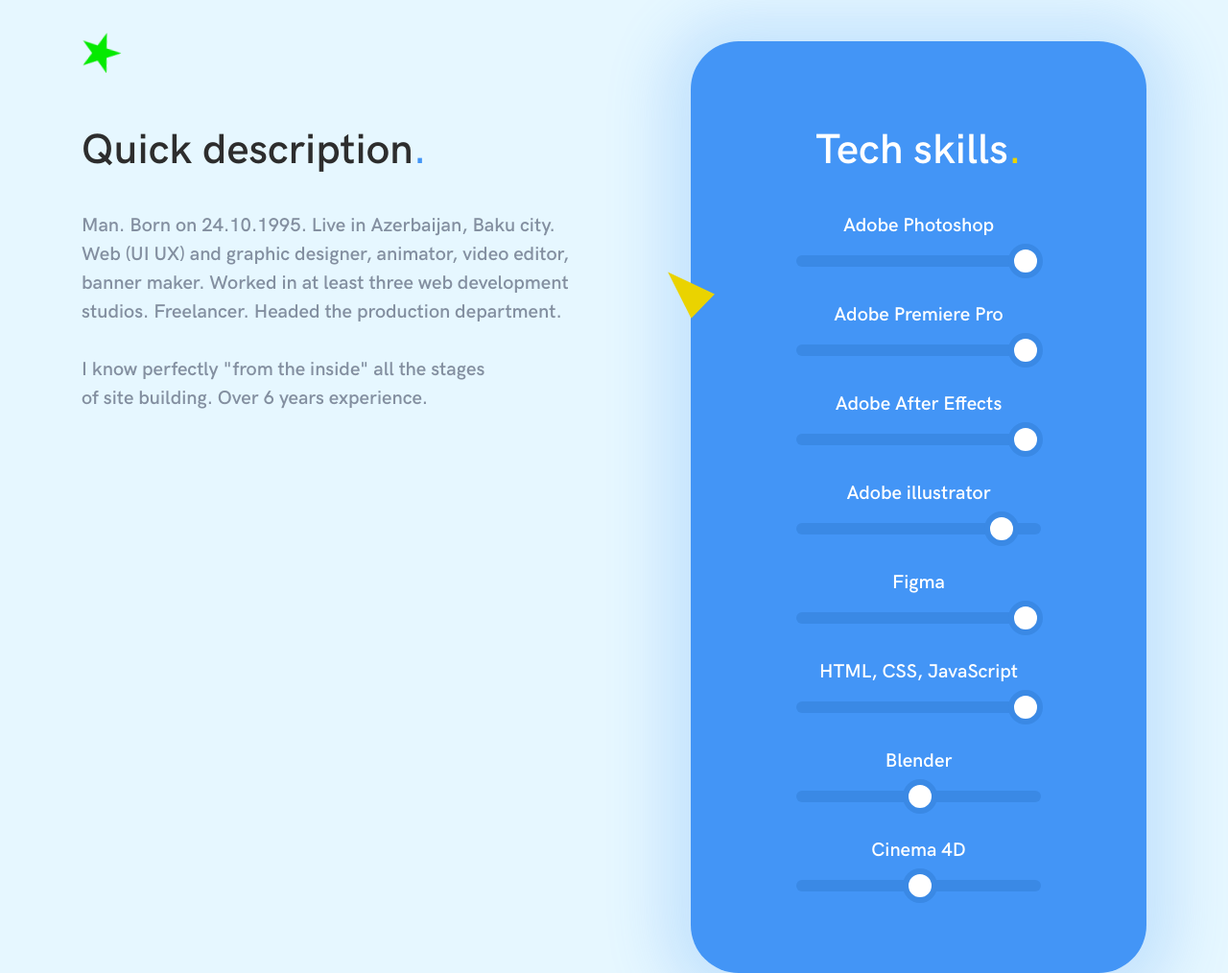
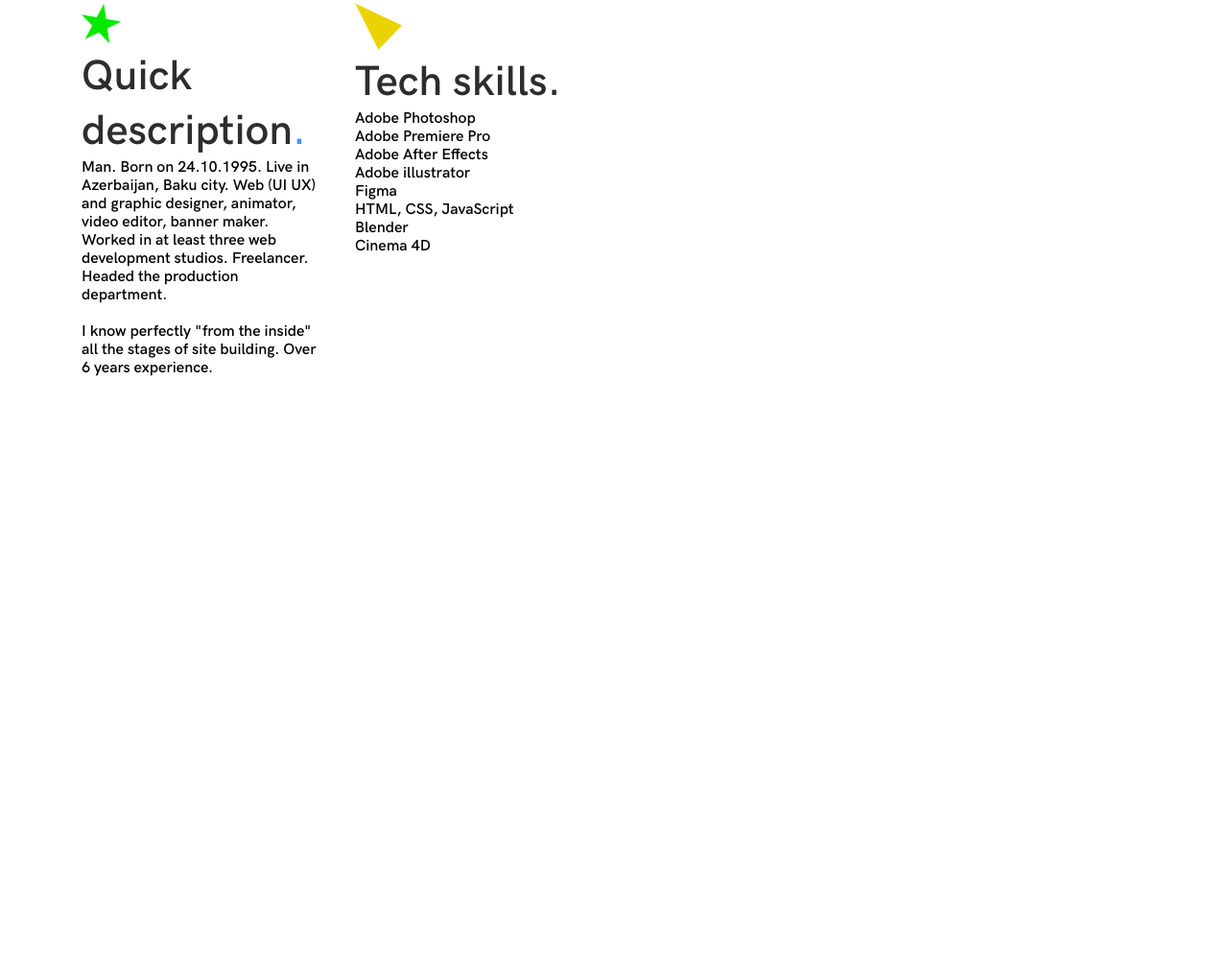
Before and after one commit to golubevstudio/golubevstudio.github.io, a plain HTML site: page cv/index.html in a window 1280 px wide. Shown: the part 957-1971 px from the top of the page at 96% size. Drawn offline with Linux system fonts and the light colour scheme.

Commit message:
Update style.css

```diff
--- a/cv/css/style.css
+++ b/cv/css/style.css
@@ -5,8 +5,10 @@
 
 
 body {
-  background-color: #E6F7FF;
+  background-color: #fff;
+  font-family: "HK Grotesk";
 }
+
 
 
 .section1 {
@@ -16,10 +18,11 @@ body {
   display: flex;
   flex-direction: column;
   overflow: hidden;
+
 }
 
 
-.container {
+.container1 {
   position: relative;
   margin-left: auto;
   margin-right: auto;
@@ -81,11 +84,10 @@ body {
 
 
 h1 {
-  font-family: "HK Grotesk";
   font-size: 44px;
   line-height: 57px;
   font-style: normal;
-  font-weight: 400;
+  font-weight: 600;
   color: #2D2D2D;
 }
 
@@ -183,94 +185,6 @@ h1 {
 }
 
 
-.section2 {
-  width: 100%;
-  height: auto;
-  /* overflow: hidden; */
-
-}
-
-
-.container2 {
-  position: relative;
-  display: flex;
-  margin-top: 150px;
-  margin-left: auto;
-  margin-right: auto;
-  width: 1110px;
-  height: auto;
-  padding-left: 15px;
-  padding-right: 15px;
-  display: flex;
-
-}
-
-
-.left {
-  position: relative;
-  width: 635px;
-  margin-top: 85px;
-  font-family: "HK Grotesk";
-  font-size: 20px;
-  line-height: 30px;
-  font-style: normal;
-  font-weight: 400;
-  color: #838FA0;
-  text-align: left;
-}
-
-.left-in1 {
-  position: relative;
-  display: flex;
-  flex-direction: column;
-  width: inherit;
-}
-
-.left p {
-  margin-top: 35px;
-  width: 510px;
-}
-
-
-.star {
-  position: absolute;
-  margin: -15% auto auto auto;
-  text-align: center;
-
-  animation: 1.5s alternate infinite rotate2;
-}
-
-
-.svg-tech {
-  position: absolute;
-  margin: 240px auto auto -24px;
-  text-align: center;
-
-  animation: 1s alternate infinite rotate;
-}
-
-
-.span3 {
-  display: block;
-}
-
-
-.right {
-  position: relative;
-  width: 475px;
-  height: auto;
-  padding-bottom: 85px;
-  border-radius: 50px 50px 50px 50px;
-  background-color: #4395F6;
-  box-shadow: 0px 5px 60px 30px rgba(67, 149, 246, 0.2);
-  font-family: "HK Grotesk";
-  font-size: 20px;
-  line-height: 30px;
-  font-style: normal;
-  font-weight: 200;
-  color: #838FA0;
-  text-align: left;
-}
 
 /* <!-- Show after scroll --> */
 .element-animation {
@@ -288,181 +202,130 @@ h1 {
 /* <!-- Show after scroll --> */
 
 
-.right h1 {
-  margin-top: 85px;
-  color: white;
-  text-align: center;
-}
 
-
-.techs {
-  position: relative;
-  margin-top: 35px;
-  margin-left: auto;
-  margin-right: auto;
-  font-family: "HK Grotesk";
-  font-size: 20px;
-  line-height: 30px;
-  font-style: normal;
-  font-weight: 200;
-  color: white;
-  justify-content: left;
-  text-align: center;
-}
-
-
-.lineskills {
-  position: relative;
-  margin-top: 16px;
-  margin-left: auto;
-  margin-right: auto;
-  background-color: #3A89E5;
-  width: 255px;
-  height: 12px;
-  border-radius: 30px;
-}
-
-
-.circle {
-  position: absolute;
-  transform: translateY(calc(12px / 2 - 50%));
-  margin-left: calc(100% - 34px);
-  width: 24px;
-  height: 24px;
-  border-style: solid;
-  border-width: 6px;
-  border-radius: 30px;
-  offset: -4px;
-  background-color: white;
-  border-color: #3A89E5;
-  justify-content: right;
-}
-
-
-.circle2 {
-  position: absolute;
-  transform: translateY(calc(12px / 2 - 50%));
-  margin-left: calc(90% - 34px);
-  width: 24px;
-  height: 24px;
-  border-style: solid;
-  border-width: 6px;
-  border-radius: 30px;
-  offset: -4px;
-  background-color: white;
-  border-color: #3A89E5;
-  justify-content: right;
-}
-
-
-.circle3 {
-  position: absolute;
-  transform: translateY(calc(12px / 2 - 50%));
-  margin-left: calc(255px / 2 - 34px / 2);
-  width: 24px;
-  height: 24px;
-  border-style: solid;
-  border-width: 6px;
-  border-radius: 30px;
-  offset: -4px;
-  background-color: white;
-  border-color: #3A89E5;
-  justify-content: right;
-}
-
-
-.circle4 {
-  position: absolute;
-  transform: translateY(calc(12px / 2 - 50%));
-  margin-left: calc(255px / 2 - 34px / 2);
-  width: 24px;
-  height: 24px;
-  border-style: solid;
-  border-width: 6px;
-  border-radius: 30px;
-  offset: -4px;
-  background-color: white;
-  border-color: #3A89E5;
-  justify-content: right;
-}
-
-
-.span2 {
-  color: #EAD300;
+.blue {
+  color: #4395F6;
 }
 
 
 
-@media (max-width: 768px) {
-
-  * {
-    margin: 0;
-    padding: 0;
-  }
-
-  .section1 {
-    /* width: 100vw; */
+.section2 {
   width: 100%;
   height: auto;
   display: flex;
-    flex-direction: column;
-    overflow: hidden;
-    margin: auto;
+  margin: 130px auto auto auto;
 }
 
-  .container {
+.container2 {
   position: relative;
   box-sizing: border-box;
+  display: flex;
   margin-left: auto;
   margin-right: auto;
   margin-bottom: 20px;
+  width: 1140px;
+  height: 2000px;
+  padding-left: 15px;
+  padding-right: 15px;
+  justify-content: space-between;
+}
+
+
+
+
+.left {
+  position: relative;
+  width: 255px;
+  height: auto;
+}
+
+.sticky {
+  position: sticky;
+  top: 30px;
+}
+
+.title {
+  width: auto;
+  height: auto;
+  font-weight: 600;
+  font-size: 30px;
+  line-height: 39px;
+}
+
+.after-tittle {
+  position: relative;
+  box-sizing: border-box;
+  flex-direction: column;
+  padding: 30px;
+  display: flex;
   width: 100%;
-    height: auto;
-    padding-left: 15px;
-    padding-right: 15;
-    text-align: center;
+  top: 30px;
+  background-color: #F7F9FC;
+  border-radius: 10px;
+  gap: 25px;
+}
+
+.svg-left{
+  position: relative;
+  display: flex;
+  width: 50px;
+  height: 50px;
+
+}
+
+.item {
+  position: relative;
+  display: flex;
+  width: 100%;
+  gap: 20px;
+  cursor: pointer;
+}
+
+
+.item-wrap {
+  position: relative;
+  width: 100%;
+  display: flex;
+  flex-direction: column;
   justify-content: center;
 }
 
-  .png-wrap-1-block {
-    position: absolute;
-    max-width: 400px;
-    top: 10%;
-    left: 50%;
-    transform: translate(-50%, -50%);
-    width: 100%;
-    margin: 85px auto auto auto;
+
+.item1-text1 {
+  position: relative;
+  display: flex;
+  font-weight: 600;
+  font-size: 18px;
+  line-height: 23px;
+  color: #2E2E48;
+  align-content: flex-start;
+  align-items: center;
+  gap: 10px;
 }
 
-  .svgicon1 {
-    position: absolute;
-    width: 50px;
-    margin: -15% auto auto 40%;
-    text-align: center;
-    animation: 1s alternate infinite rotate;
+.item1-text2 {
+  margin-top: 5px;
+  font-weight: 400;
+  font-size: 14px;
+  line-height: 18px;
+  color: #79819A;
 }
 
-  .svgicon2 {
-    position: absolute;
-    width: 60px;
-    margin: -15% auto auto -55%;
-    /* rotate: 30deg; */
-    text-align: center;
-    animation: 1s alternate infinite rotate2;
+
+.right {
+  position: relative;
+  width: 825px;
+  height: auto;
 }
 
-  .tittle {
-    position: relative;
-    width: 100%;
-    margin-top: 250px;
-    font-size: 20px;
-  }
 
-  h1 {
-    font-family: "HK Grotesk";
-    font-size: 30px;
-    line-height: 40px;
+.just-text {
+  width: 650px;
+  height: auto;
   font-style: normal;
   font-weight: 400;
-    color: #2D2D2D;
+  font-size: 16px;
+  line-height: 21px;
+  letter-spacing: 0.01em;
+  color: #79819A;
 }
```
Lines whose indentation alone changed are shown as unchanged.
